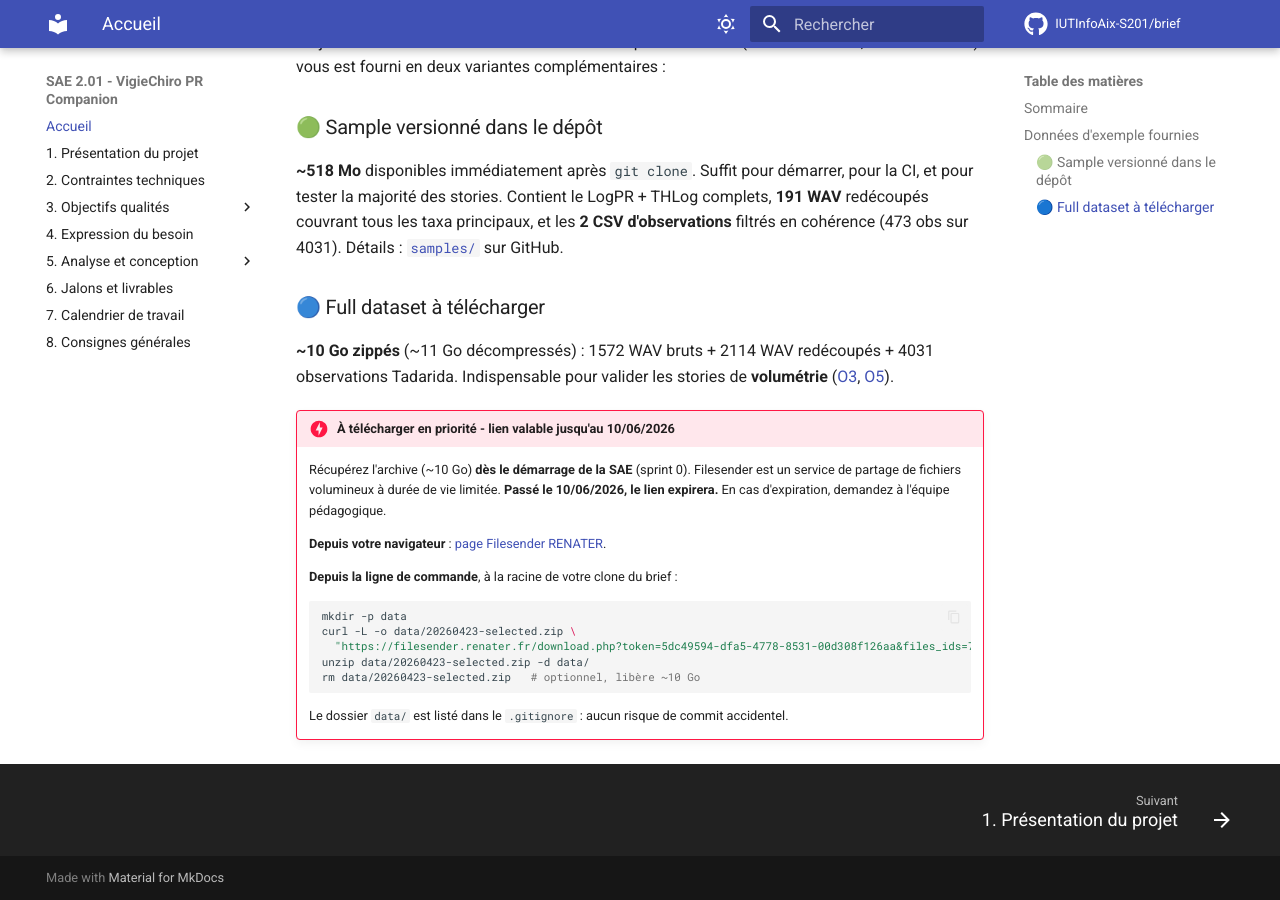
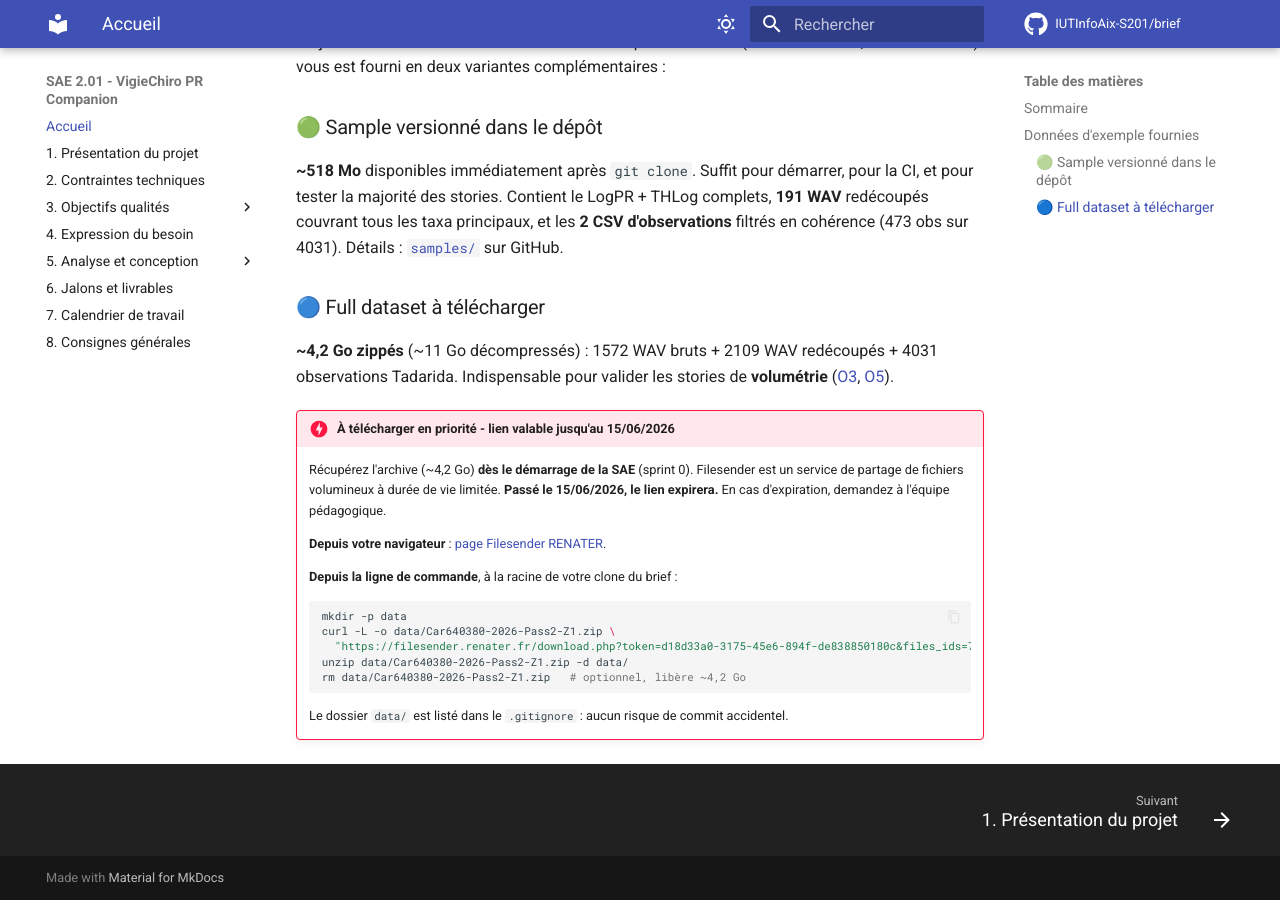
Before and after one commit to IUTInfoAix-S201/brief, an MkDocs documentation site: the page built from docs/index.md, in a window 1280 px wide and 900 px high, scrolled down 1150 px. Built offline with MkDocs 1.6.1 and Material for MkDocs 9.7.7, drawn with Linux system fonts in a browser that asks for light colours; comment, search, counter and statistics services are not loaded.

Commit message:
docs(dataset): nouveau lien Filesender du full dataset propre
Le full dataset a été regénéré à la structure R22 (bruts/ +
transformes/) et nettoyé des 3 artefacts Kaléidoscope. Nouvelle
archive Car640380-2026-Pass2-Z1.zip de 4,2 Go (vs 10 Go pour
l'ancien 20260423-selected.zip), comprenant 1572 originaux et
2109 séquences d'écoute (vs 2114 avant suppression des artefacts).

- token et files_ids Filesender mis à jour partout
- nom de l'archive aligné sur le dossier capture (R6)
- date d'expiration 15/06/2026
- Expression du besoin : tableau structure passe de wav/kal à
  bruts/transformes, suppression de la note historique « kal=Kaléidoscope »,
  liens vers les fiches C7/C8/C12 et règles R22/R23
- O8 : référence au folder kal/ remplacée par transformes/

````diff
--- a/docs/index.md
+++ b/docs/index.md
@@ -33,21 +33,21 @@ Un jeu de données réel issu d'une session de capture nocturne (22-23 avril 202
 
 ### 🔵 Full dataset à télécharger
 
-**~10 Go zippés** (~11 Go décompressés) : 1572 WAV bruts + 2114 WAV redécoupés + 4031 observations Tadarida. Indispensable pour valider les stories de **volumétrie** ([O3](Objectifs%20qualités/Objectifs%20qualités/O3.md), [O5](Objectifs%20qualités/Objectifs%20qualités/O5.md)).
+**~4,2 Go zippés** (~11 Go décompressés) : 1572 WAV bruts + 2109 WAV redécoupés + 4031 observations Tadarida. Indispensable pour valider les stories de **volumétrie** ([O3](Objectifs%20qualités/Objectifs%20qualités/O3.md), [O5](Objectifs%20qualités/Objectifs%20qualités/O5.md)).
 
-!!! danger "À télécharger en priorité - lien valable jusqu'au 10/06/2026"
-    Récupérez l'archive (~10 Go) **dès le démarrage de la SAE** (sprint 0). Filesender est un service de partage de fichiers volumineux à durée de vie limitée. **Passé le 10/06/2026, le lien expirera.** En cas d'expiration, demandez à l'équipe pédagogique.
+!!! danger "À télécharger en priorité - lien valable jusqu'au 15/06/2026"
+    Récupérez l'archive (~4,2 Go) **dès le démarrage de la SAE** (sprint 0). Filesender est un service de partage de fichiers volumineux à durée de vie limitée. **Passé le 15/06/2026, le lien expirera.** En cas d'expiration, demandez à l'équipe pédagogique.
 
-    **Depuis votre navigateur** : [page Filesender RENATER](https://filesender.renater.fr/?s=download&token=5dc49594-dfa5-4778-8531-00d308f126aa).
+    **Depuis votre navigateur** : [page Filesender RENATER](https://filesender.renater.fr/?s=download&token=d18d33a0-3175-45e6-894f-de838850180c).
 
     **Depuis la ligne de commande**, à la racine de votre clone du brief :
 
     ```bash
     mkdir -p data
-    curl -L -o data/20260423-selected.zip \
-      "https://filesender.renater.fr/download.php?token=5dc49594-dfa5-4778-8531-00d308f126aa&files_ids=71231318"
-    unzip data/20260423-selected.zip -d data/
-    rm data/20260423-selected.zip   # optionnel, libère ~10 Go
+    curl -L -o data/Car640380-2026-Pass2-Z1.zip \
+      "https://filesender.renater.fr/download.php?token=d18d33a0-3175-45e6-894f-de838850180c&files_ids=71480536"
+    unzip data/Car640380-2026-Pass2-Z1.zip -d data/
+    rm data/Car640380-2026-Pass2-Z1.zip   # optionnel, libère ~4,2 Go
     ```
 
     Le dossier `data/` est listé dans le `.gitignore` : aucun risque de commit accidentel.
````
Also changed, not shown: docs/Analyse et conception/Planification.md (+1 -1 lines), docs/Expression du besoin.md (+6 -8 lines), docs/Objectifs qualités/Objectifs qualités/O8.md (+1 -1 lines).
